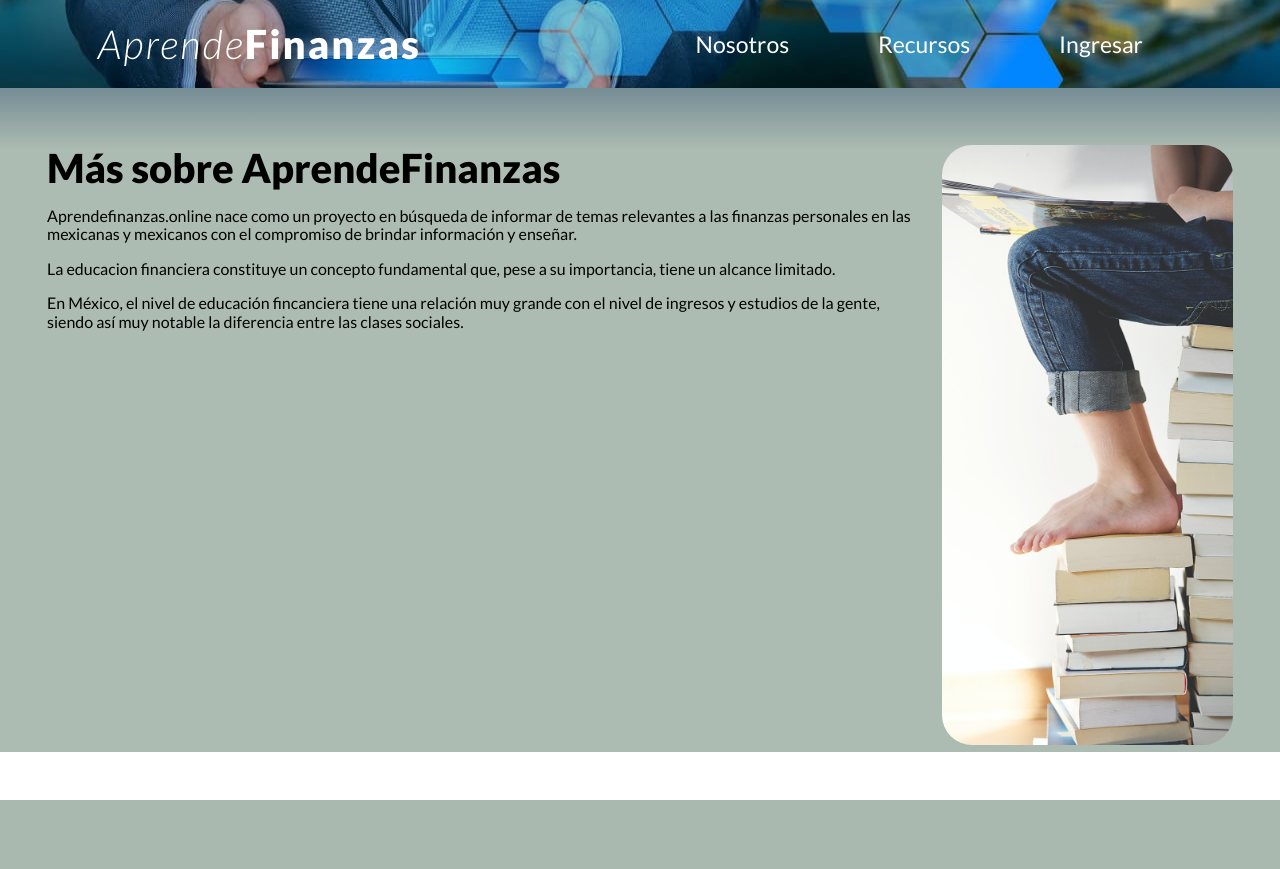
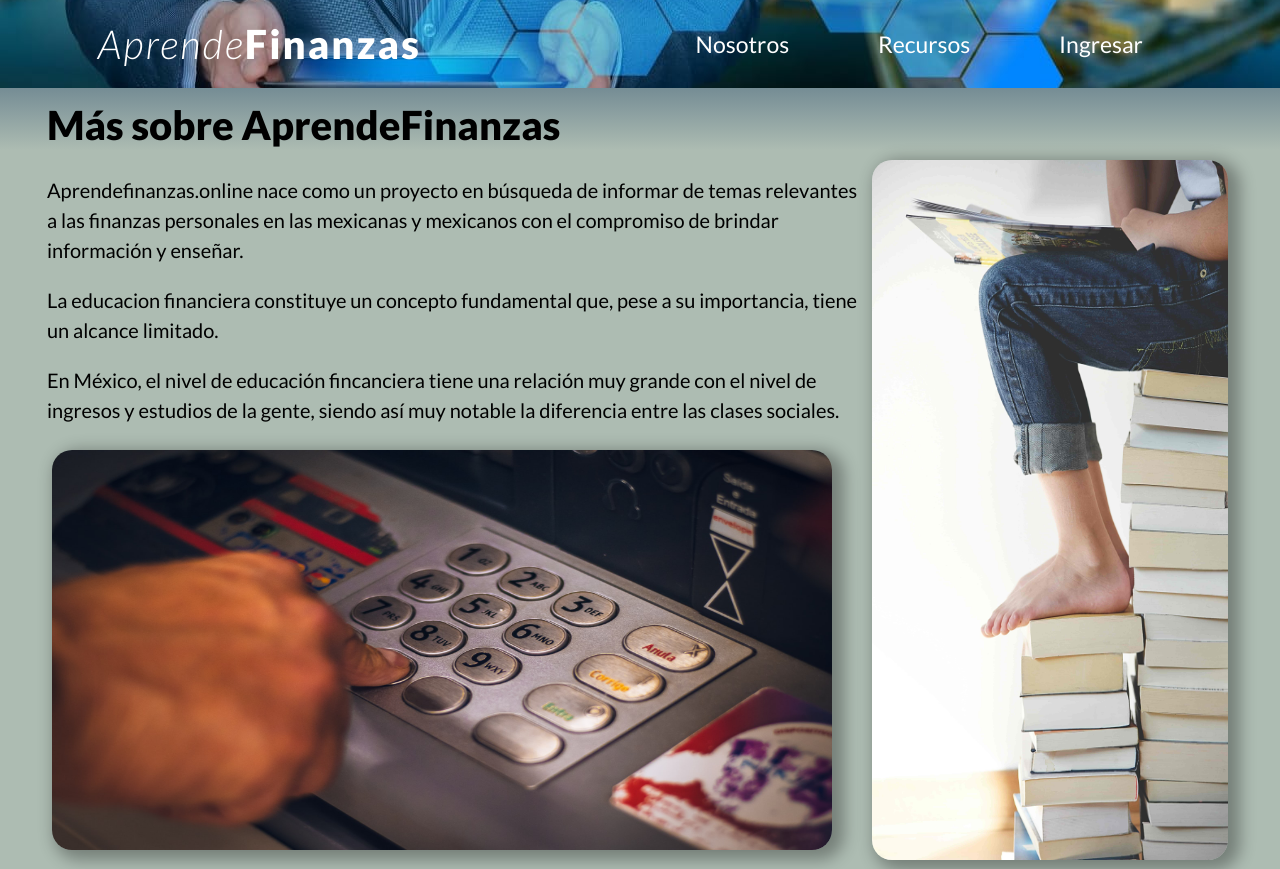
Before and after one commit to lomelijaime/AdeFinanzas, a PHP site: page /Nosotros.html in a window 1280 px wide. Before the commit the page ends 800 px from the top, so only its background shows below. Run offline with PHP 8.4, Linux system fonts and the light colour scheme.

Commit message:
Cambios Nosotros
Aún en observación

```diff
--- a/Ingresar.html
+++ b/Ingresar.html
@@ -66,7 +66,6 @@
         </div>
       </div>
     </main>
-
     <script src="/js/app.js"></script>
   </body>
 </html>
--- a/Nosotros.html
+++ b/Nosotros.html
@@ -33,8 +33,9 @@
     </header>
     <main>
       <div class="contenedor nosotros-layout">
+        <h1>Más sobre AprendeFinanzas</h1>
+        <img class="img-nosotros" src="/img/Nosotros1.jpg" alt="Libros aprendizaje">
         <div>
-            <h1>Más sobre AprendeFinanzas</h1>
           <p>
             Aprendefinanzas.online nace como un proyecto en búsqueda de informar
             de temas relevantes a las finanzas personales en las mexicanas y
@@ -49,9 +50,8 @@
             grande con el nivel de ingresos y estudios de la gente, siendo así muy
             notable la diferencia entre las clases sociales.
           </p>
-
         </div>
-        <div class="img-nosotros"></div>
+          <img class="img-nosotros" src="/img/Nosotros2.jpg" alt="ATM">
         </div>
       </main>
 
--- a/css/_contenido-nosotros.scss
+++ b/css/_contenido-nosotros.scss
@@ -1,16 +1,28 @@
-.nosotros-layout{
-    display: grid;
-    grid-template-columns: 3fr 1fr;
-    margin-top: 5rem;
-    gap: 2rem;
+@media screen and (max-width: 768px) {
+  .img-nosotros {
+    height: 10rem;
+    width: 100%;
+  }
+}
 
-    .img-nosotros{
-        background-image: url("../img/Nosotros1.jpg");
-        background-size: cover;
-        background-position: center center;
-        background-repeat: no-repeat;
-        // background-attachment: fixed;
-        height: 60rem;
-        border-radius: 3rem;
+.img-nosotros {
+    border-radius: 2rem;
+    box-shadow: $sombra;
+    margin: .5rem;
+    &:first-of-type{
+        float: right;
+        height: 70rem;
+        width: 30%;
     }
+    &:last-of-type{
+        height: 40rem;
+        width: calc(70% - 5rem);
+    }
+  }
+
+.nosotros-layout {
+  line-height: 1.5;
 }
+.fas {
+  font-size: 8rem;
+}
--- a/css/_globales.scss
+++ b/css/_globales.scss
@@ -3,7 +3,7 @@ html {
     font-size: 62.5%;
   }
   body {
-    font-size: 1.6rem;
+    font-size: 2rem;
     background: $fondo;
     background-repeat: no-repeat;
   }
--- a/css/_ingresar.scss
+++ b/css/_ingresar.scss
@@ -28,6 +28,9 @@
     margin: 10rem 4rem;
     color: white;
     transition: all 500ms;
+    p{
+      font-size: 1.6rem;
+    }
     p,
     button {
       margin-top: 3rem;
--- a/css/style.css
+++ b/css/style.css
@@ -4,7 +4,7 @@ html {
 }
 
 body {
-  font-size: 1.6rem;
+  font-size: 2rem;
   background: -webkit-gradient(linear, left top, left bottom, from(#25496B), color-stop(15rem, #adbcb2));
   background: linear-gradient(180deg, #25496B 0%, #adbcb2 15rem);
   background-repeat: no-repeat;
@@ -221,22 +221,37 @@ nav .burger div {
   border-radius: 40rem;
 }
 
-.nosotros-layout {
-  display: -ms-grid;
-  display: grid;
-  -ms-grid-columns: 3fr 1fr;
-      grid-template-columns: 3fr 1fr;
-  margin-top: 5rem;
-  gap: 2rem;
+@media screen and (max-width: 768px) {
+  .img-nosotros {
+    height: 10rem;
+    width: 100%;
+  }
 }
 
-.nosotros-layout .img-nosotros {
-  background-image: url("../img/Nosotros1.jpg");
-  background-size: cover;
-  background-position: center center;
-  background-repeat: no-repeat;
-  height: 60rem;
-  border-radius: 3rem;
+.img-nosotros {
+  border-radius: 2rem;
+  -webkit-box-shadow: 7px 5px 16px 5px rgba(0, 0, 0, 0.32);
+          box-shadow: 7px 5px 16px 5px rgba(0, 0, 0, 0.32);
+  margin: .5rem;
+}
+
+.img-nosotros:first-of-type {
+  float: right;
+  height: 70rem;
+  width: 30%;
+}
+
+.img-nosotros:last-of-type {
+  height: 40rem;
+  width: calc(70% - 5rem);
+}
+
+.nosotros-layout {
+  line-height: 1.5;
+}
+
+.fas {
+  font-size: 8rem;
 }
 
 .consejos-ahorro li {
@@ -320,6 +335,10 @@ nav .burger div {
   color: white;
   -webkit-transition: all 500ms;
   transition: all 500ms;
+}
+
+.mensaje_trasero div p {
+  font-size: 1.6rem;
 }
 
 .mensaje_trasero div p,
--- a/index.html
+++ b/index.html
@@ -58,7 +58,6 @@
         class="img-introduccion"
       />
     </main>
-
     <script src="/js/app.js"></script>
   </body>
 </html>
```
Also changed, not shown: img/Nosotros1.jpg, img/Nosotros2.jpg (added), 1 other file. Lines whose indentation alone changed are shown as unchanged.
